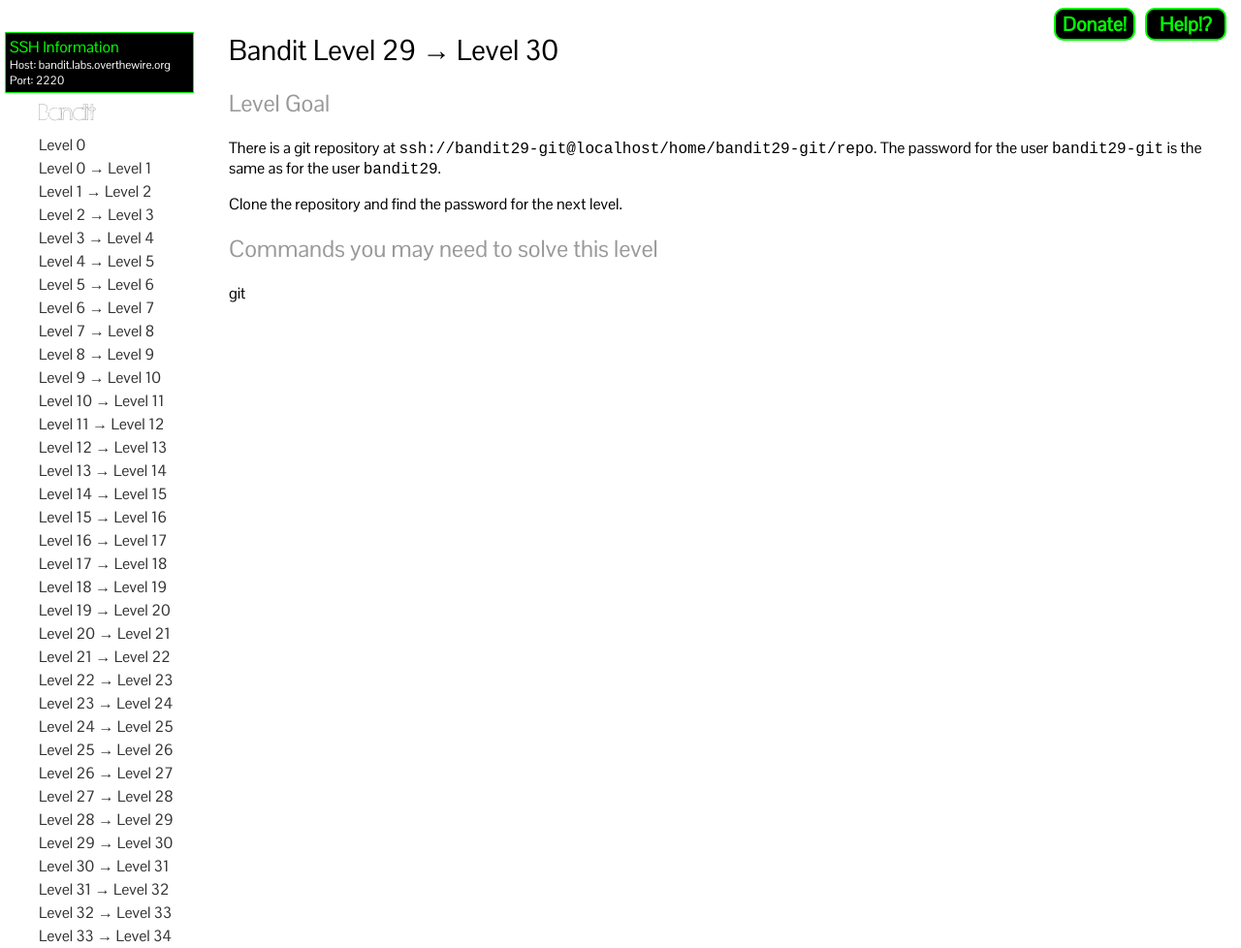
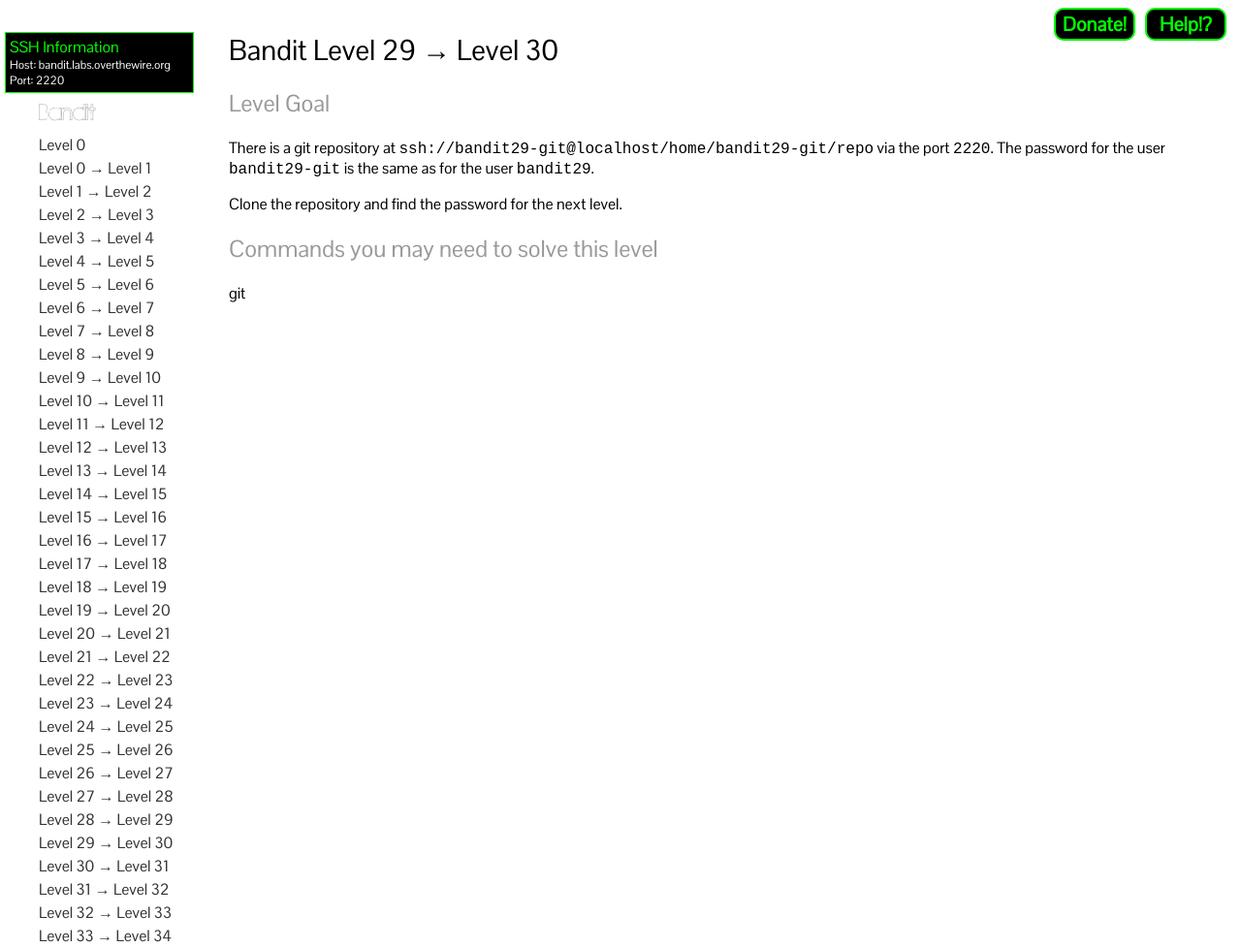
Before and after one commit to OverTheWireOrg/OverTheWire-website, a Jekyll site: the page built from wargames/bandit/bandit30.md, in a window 1280 px wide, cut to the strip 77-1055 px from the top of the page. Shown: the whole strip at 97% size. Built offline with Jekyll 4.4.1, drawn with Linux system fonts in a browser that asks for light colours; our own code applies the rules of GitHub Pages for plain Markdown files.

Commit message:
Update bandit30.md

```diff
--- a/wargames/bandit/bandit30.md
+++ b/wargames/bandit/bandit30.md
@@ -5,7 +5,7 @@
 ---
 Level Goal
 ----------
-There is a git repository at `ssh://bandit29-git@localhost/home/bandit29-git/repo`. The password for the user `bandit29-git` is the same as for the user `bandit29`.
+There is a git repository at `ssh://bandit29-git@localhost/home/bandit29-git/repo` via the port `2220`. The password for the user `bandit29-git` is the same as for the user `bandit29`.
 
 Clone the repository and find the password for the next level.
 
```
